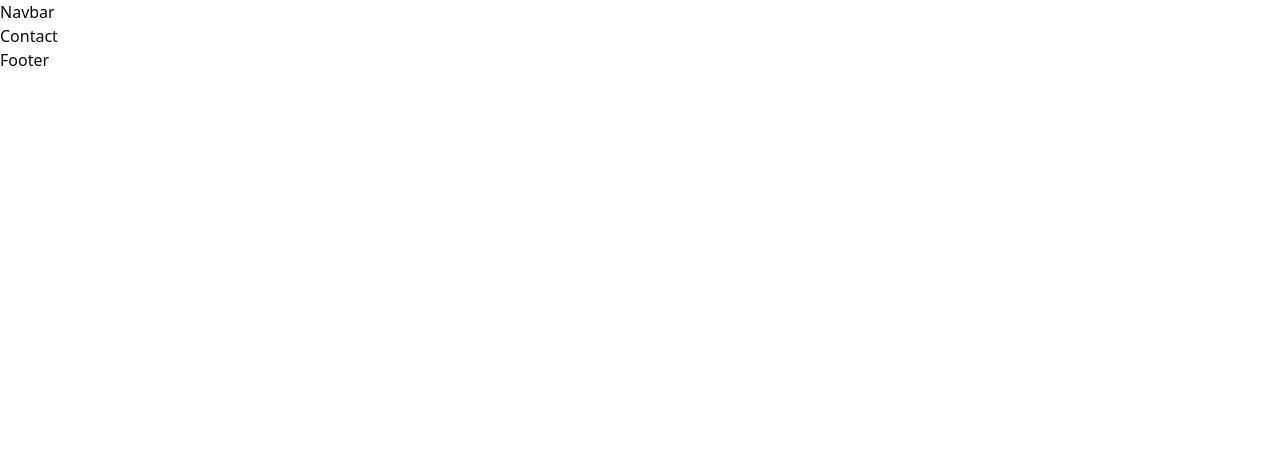
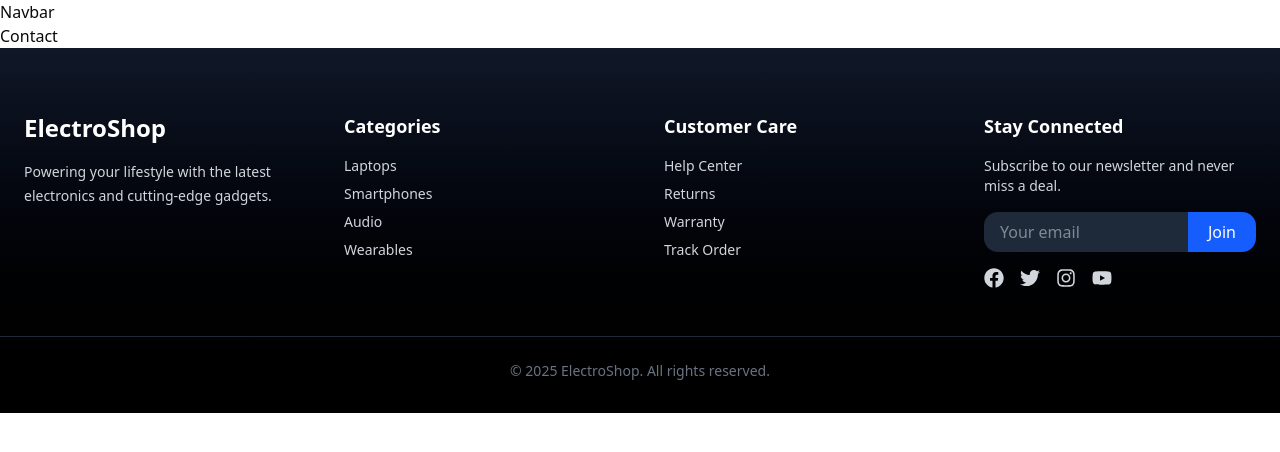
Before and after one commit to ChanVimean/Electronic-Saturday, a React (Vite) app: page /contact in a window 1280 px wide. Shown: the top 452 px of the page. Built offline with nearby package versions, Linux system fonts and the light colour scheme.

Commit message:
add footer

```diff
--- a/package.json
+++ b/package.json
@@ -17,6 +17,7 @@
     "lucide-react": "^0.544.0",
     "react": "^19.1.1",
     "react-dom": "^19.1.1",
+    "react-icons": "^5.5.0",
     "react-router-dom": "^7.9.1",
     "tailwind-merge": "^3.3.1",
     "tailwindcss": "^4.1.13"
--- a/src/components/Footer.jsx
+++ b/src/components/Footer.jsx
@@ -1,11 +1,119 @@
-import React from 'react'
+import React from "react";
+import { FaFacebook, FaInstagram, FaTwitter, FaYoutube } from "react-icons/fa";
 
 const Footer = () => {
   return (
-    <div>
-      Footer
-    </div>
-  )
-}
+    <footer className="bg-gradient-to-b from-gray-900 to-black text-gray-300 pt-16 pb-8">
+      <div className="max-w-7xl mx-auto px-6 grid grid-cols-1 md:grid-cols-4 gap-12">
+        {/* Brand */}
+        <div>
+          <h2 className="text-2xl font-bold text-white mb-4">ElectroShop</h2>
+          <p className="text-sm leading-6">
+            Powering your lifestyle with the latest electronics and cutting-edge
+            gadgets.
+          </p>
+        </div>
 
-export default Footer
+        {/* Categories */}
+        <div>
+          <h3 className="text-lg font-semibold text-white mb-4">Categories</h3>
+          <ul className="space-y-2 text-sm">
+            <li>
+              <a href="#" className="hover:text-blue-400">
+                Laptops
+              </a>
+            </li>
+            <li>
+              <a href="#" className="hover:text-blue-400">
+                Smartphones
+              </a>
+            </li>
+            <li>
+              <a href="#" className="hover:text-blue-400">
+                Audio
+              </a>
+            </li>
+            <li>
+              <a href="#" className="hover:text-blue-400">
+                Wearables
+              </a>
+            </li>
+          </ul>
+        </div>
+
+        {/* Customer Care */}
+        <div>
+          <h3 className="text-lg font-semibold text-white mb-4">
+            Customer Care
+          </h3>
+          <ul className="space-y-2 text-sm">
+            <li>
+              <a href="#" className="hover:text-blue-400">
+                Help Center
+              </a>
+            </li>
+            <li>
+              <a href="#" className="hover:text-blue-400">
+                Returns
+              </a>
+            </li>
+            <li>
+              <a href="#" className="hover:text-blue-400">
+                Warranty
+              </a>
+            </li>
+            <li>
+              <a href="#" className="hover:text-blue-400">
+                Track Order
+              </a>
+            </li>
+          </ul>
+        </div>
+
+        {/* Newsletter */}
+        <div>
+          <h3 className="text-lg font-semibold text-white mb-4">
+            Stay Connected
+          </h3>
+          <p className="text-sm mb-4">
+            Subscribe to our newsletter and never miss a deal.
+          </p>
+          <form className="flex mb-4">
+            <input
+              type="email"
+              placeholder="Your email"
+              className="w-full px-4 py-2 rounded-l-xl bg-gray-800 text-gray-200 focus:outline-none"
+            />
+            <button
+              type="submit"
+              className="bg-blue-600 px-5 py-2 rounded-r-xl text-white font-medium hover:bg-blue-700"
+            >
+              Join
+            </button>
+          </form>
+          <div className="flex space-x-4 mt-4">
+            <a href="#">
+              <FaFacebook className="w-5 h-5 hover:text-blue-500" />
+            </a>
+            <a href="#">
+              <FaTwitter className="w-5 h-5 hover:text-blue-400" />
+            </a>
+            <a href="#">
+              <FaInstagram className="w-5 h-5 hover:text-pink-500" />
+            </a>
+            <a href="#">
+              <FaYoutube className="w-5 h-5 hover:text-red-500" />
+            </a>
+          </div>
+        </div>
+      </div>
+
+      {/* Bottom Bar */}
+      <div className="border-t border-gray-800 mt-12 pt-6 text-center text-sm text-gray-500">
+        © {new Date().getFullYear()} ElectroShop. All rights reserved.
+      </div>
+    </footer>
+  );
+};
+
+export default Footer;
--- a/src/pages/Home.jsx
+++ b/src/pages/Home.jsx
@@ -1,19 +1,10 @@
-
-import { Button } from '@/components/ui/button'
 import React from 'react'
 
 const Home = () => {
   return (
     <div>
 
-      <Button variant="outline">Click me</Button>
-      <Button variant="ghost">Click me</Button>
-      <Button variant="primary">Click me</Button>
-      <Button variant="secondary">Click me</Button>
-      <Button variant="none">Click me</Button>
-      <button className="text-blue-600">Custom</button>
 
-      <Checkbox></Checkbox>
 
     </div>
   )
```
Also changed, not shown: 1 other file (tests, documents, lock files or other folders).
